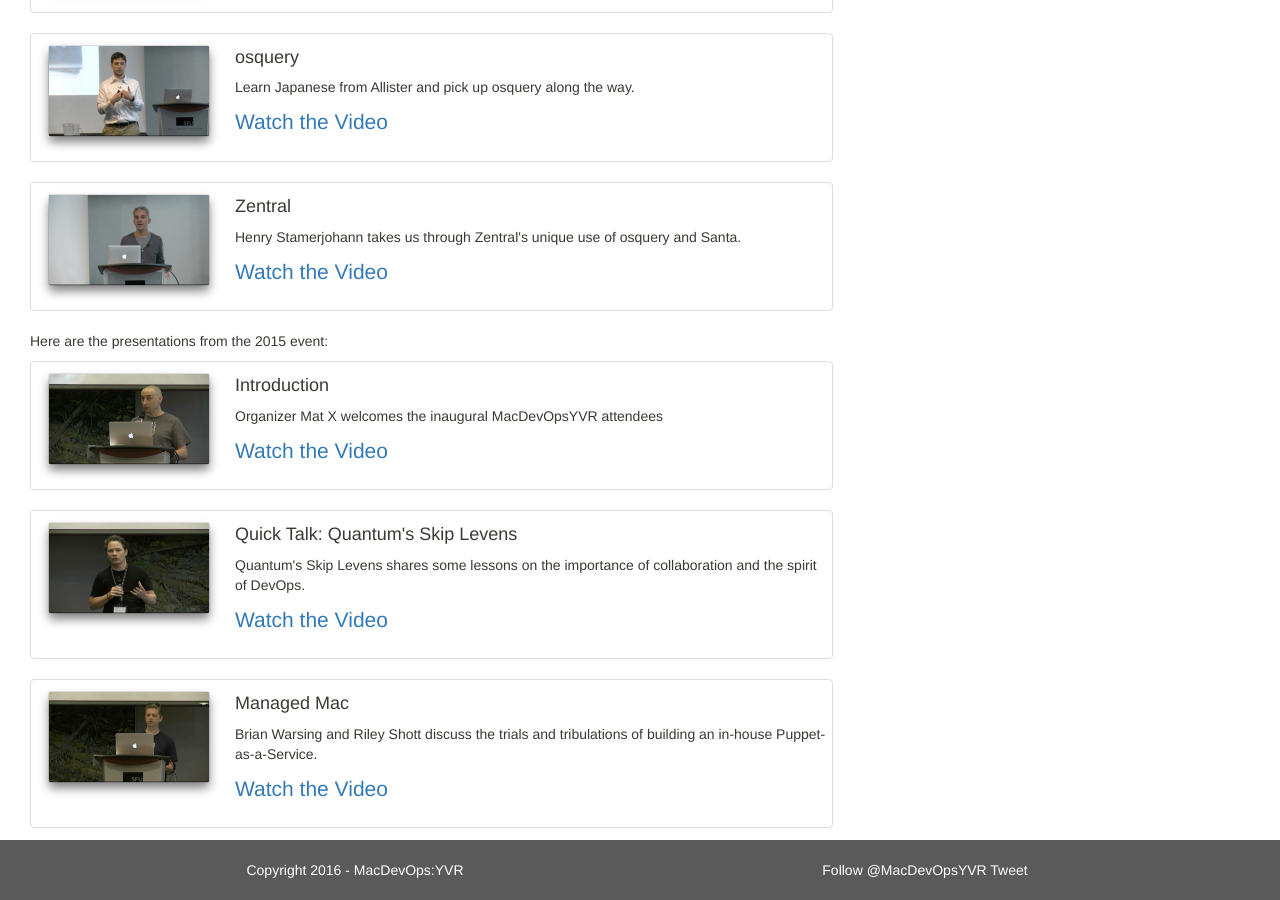
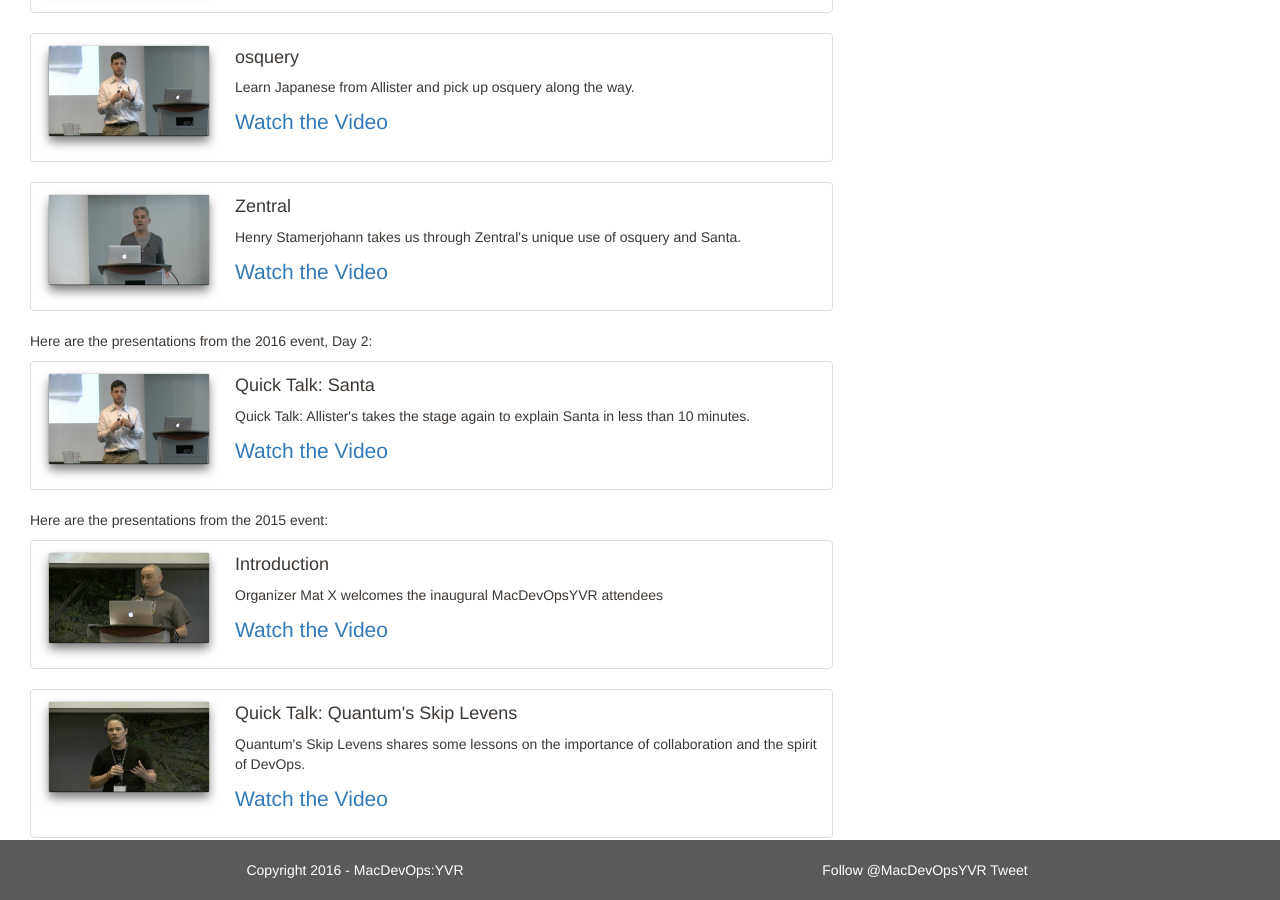
Before and after one commit to macdevopsyvr/macdevopsyvr.github.io, a Jekyll site: the page built from presentations/index.md, in a window 1280 px wide and 900 px high, scrolled down 1416 px. Built offline with Jekyll 4.4.1, drawn with Linux system fonts in a browser that asks for light colours; comment, search, counter and statistics services are not loaded; some of the changed text lies outside the part shown.

Commit message:
new 2016 day 2 content
posting the start of new 2016 day 2 content: santa first

```diff
--- a/presentations/index.md
+++ b/presentations/index.md
@@ -6,7 +6,7 @@
 
 # Presentations
 
-Here are the presentations from the 2016 event:
+Here are the presentations from the 2016 event, Day 1:
 
 <div class="col-xs-12 pull-left thumbnail">
   <img class="vid-thumb" src="/assets/vid_thumbs/mike.png">
@@ -108,6 +108,21 @@
     </p>
     <p class="lead">
       <a href="http://macdevops.ca/MDO2016/zentral/Default.html">Watch the Video</a>
+    </p>
+  </div>
+</div>
+
+Here are the presentations from the 2016 event, Day 2:
+
+<div class="col-xs-12 pull-left thumbnail">
+  <img class="vid-thumb" src="/assets/vid_thumbs/allister.png">
+  <div class="responsive">
+    <h4>Quick Talk: Santa</h4>
+    <p>
+      Quick Talk: Allister's takes the stage again to explain Santa in less than 10 minutes.
+    </p>
+    <p class="lead">
+      <a href="http://macdevops.ca/MDO2016/osquery/Default.html">Watch the Video</a>
     </p>
   </div>
 </div>
```
